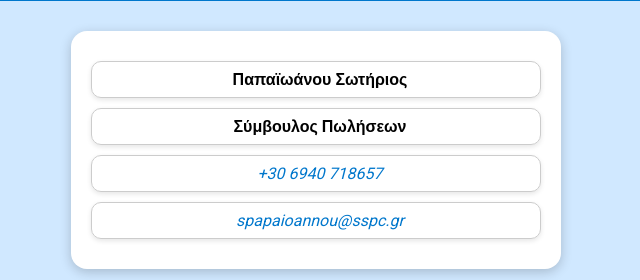
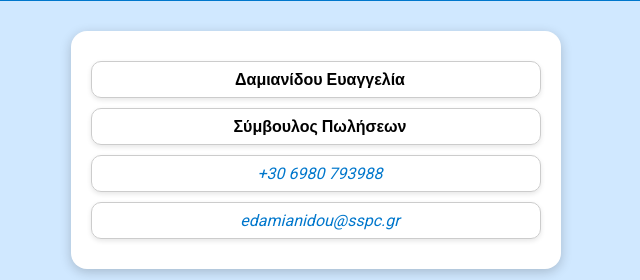
Before and after one commit to Ange1990/sspc-employee10, a plain HTML site: page index.html in a window 1280 px wide. Shown: the part 240-520 px from the top of the page, 324-964 px from the left. Drawn offline with Linux system fonts and the light colour scheme.

Commit message:
Update index.html

```diff
--- a/index.html
+++ b/index.html
@@ -164,10 +164,10 @@
   </div>
 
   <div class="card">
-    <p><span><strong>Παπαϊωάνου Σωτήριος</strong> </span></p>
+    <p><span><strong>Δαμιανίδου Ευαγγελία</strong> </span></p>
     <p><span><strong>Σύμβουλος Πωλήσεων</strong></span></p>
-    <p><span><strong><a href="tel:+306940718657">+30 6940 718657</a></strong></span></p>
-    <p><span><strong><a href="mailto:spapaioannou@sspc.gr">spapaioannou@sspc.gr</a></strong></span></p>
+    <p><span><strong><a href="tel:+306980793988">+30 6980 793988</a></strong></span></p>
+    <p><span><strong><a href="mailto:edamianidou@sspc.gr">edamianidou@sspc.gr</a></strong></span></p>
   </div>
   <!-- Social + vCard κουμπί -->
   <div class="social">
```
